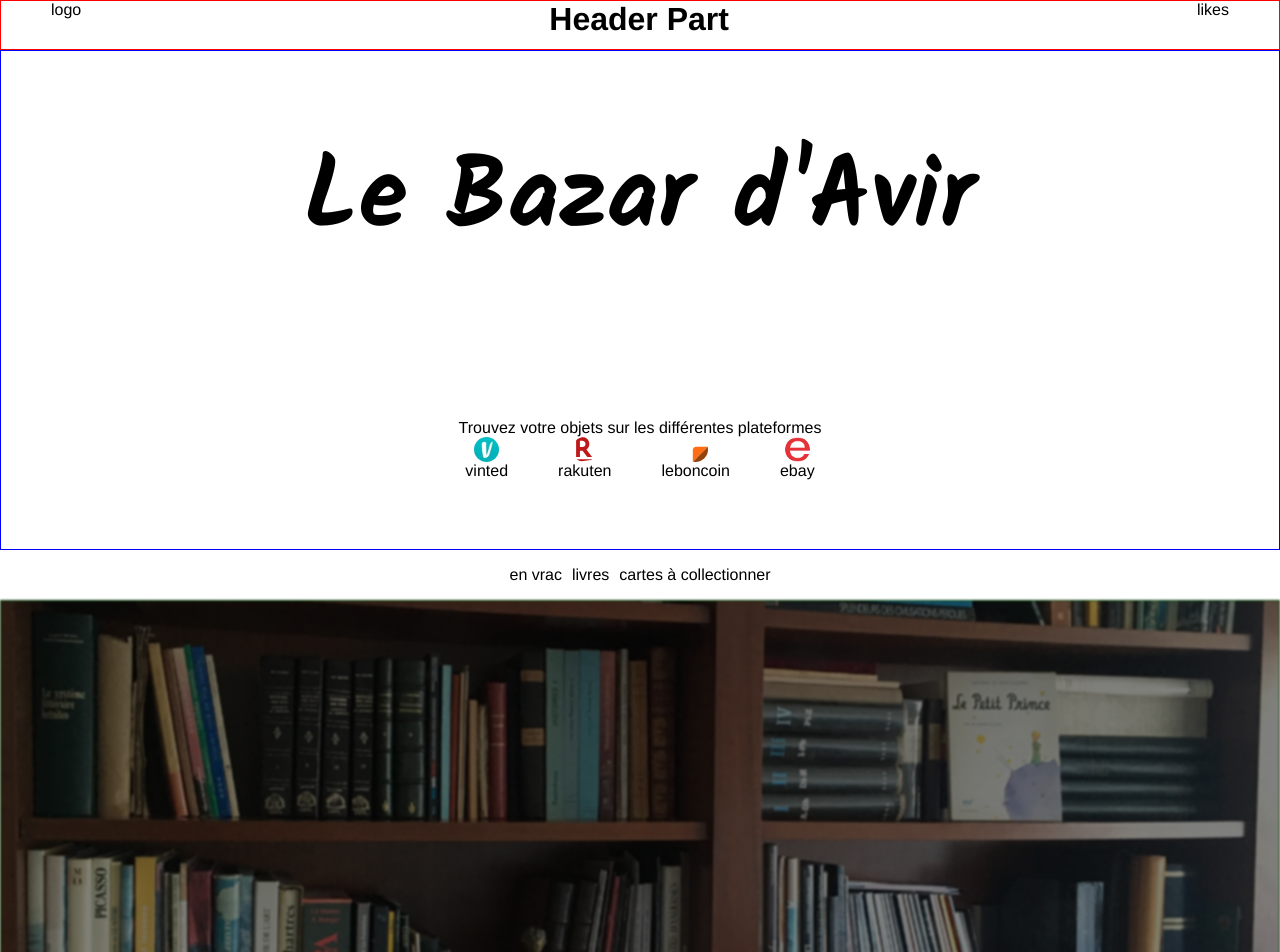
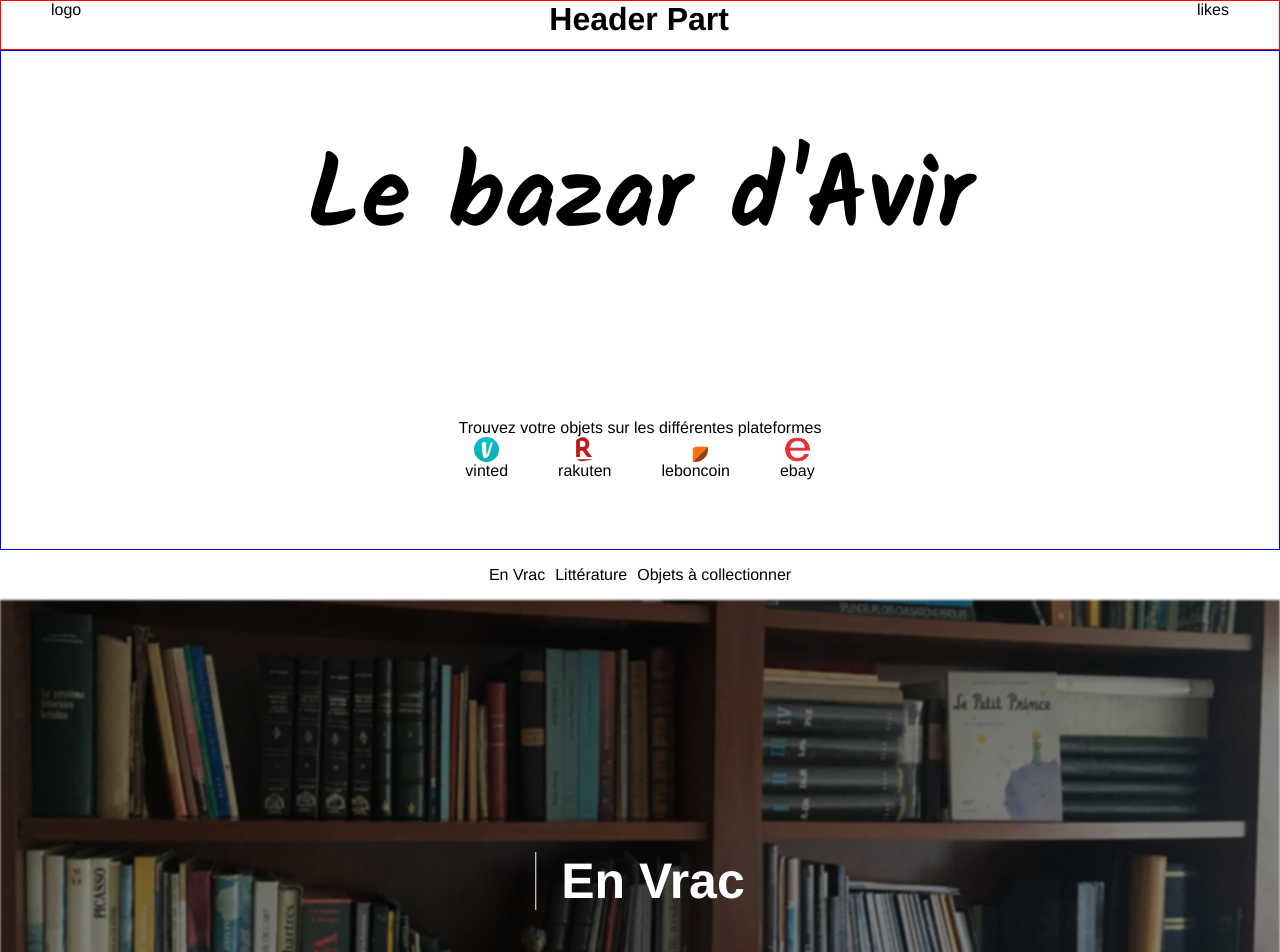
Before and after one commit to AvirKarakitsos/REACT_bazar, a React (Vite) app: page / in a window 1280 px wide. Shown: the top 952 px of the page. Built offline with nearby package versions, Linux system fonts and the light colour scheme.

Commit message:
feat: css for banner part 1

```diff
--- a/src/App.tsx
+++ b/src/App.tsx
@@ -10,12 +10,11 @@ import { ModalProvider } from './utils/context/ModalProvider'
 
 function App() {
 
-
 	return (
 		<ModalProvider>
 			<Header/>
 			<div className='headerComponent'>
-				<h1 className='mainTitle'>Le Bazar d'Avir</h1>
+				<h1 className='mainTitle'>Le bazar d'Avir</h1>
 				<div>
 					<p>Trouvez votre objets sur les différentes plateformes</p>
 					<ul className='headerList'>
--- a/src/assets/styles/Category.module.css
+++ b/src/assets/styles/Category.module.css
@@ -1,9 +1,23 @@
+.bannerContainer {
+    position: relative;
+}
+
 .banner {
     width: 100%;
     height: 500px;
     object-fit: cover;
     filter: brightness(0.5) blur(1px);
-    border: 1px solid green;
+}
+
+.bannerTitle {
+    padding-left: 25px;
+    position: absolute;
+    top: 50%;
+    left: 50%;
+    transform: translateX(-50%);
+    font-size: 50px;
+    color: #fff;
+    border-left: 1px solid #fff;
 }
 
 .articlesContainer {
--- a/src/components/Category.tsx
+++ b/src/components/Category.tsx
@@ -13,7 +13,10 @@ function Category(category: CategoryProps) {
 
     return (
         <section className={styles.container}>
-            <img src={host+category.categoryElement.banner} className={styles.banner}/>
+            <div className={styles.bannerContainer}>
+                <img src={host+category.categoryElement.banner} className={styles.banner}/>
+                <h2 className={styles.bannerTitle}>{category.categoryElement.name}</h2>
+            </div>
 
             {
                 articles.filter(articleFilter => articleFilter.categoryId === category.categoryElement.id)[0] !== undefined
--- a/src/utils/project/categories.json
+++ b/src/utils/project/categories.json
@@ -1,7 +1,7 @@
 [
     {
         "id": 1,
-        "name": "en vrac",
+        "name": "En Vrac",
         "banner": "/banners/books.JPG",
         "subcategories": [
             {
@@ -16,7 +16,7 @@
     },
     {
         "id": 2,
-        "name": "livres",
+        "name": "Littérature",
         "banner": "/banners/books.JPG",
         "subcategories": [
             {
@@ -35,7 +35,7 @@
     },
     {
         "id": 3,
-        "name": "cartes à collectionner",
+        "name": "Objets à collectionner",
         "banner": "/banners/books.JPG",
         "subcategories": [
             {
```
